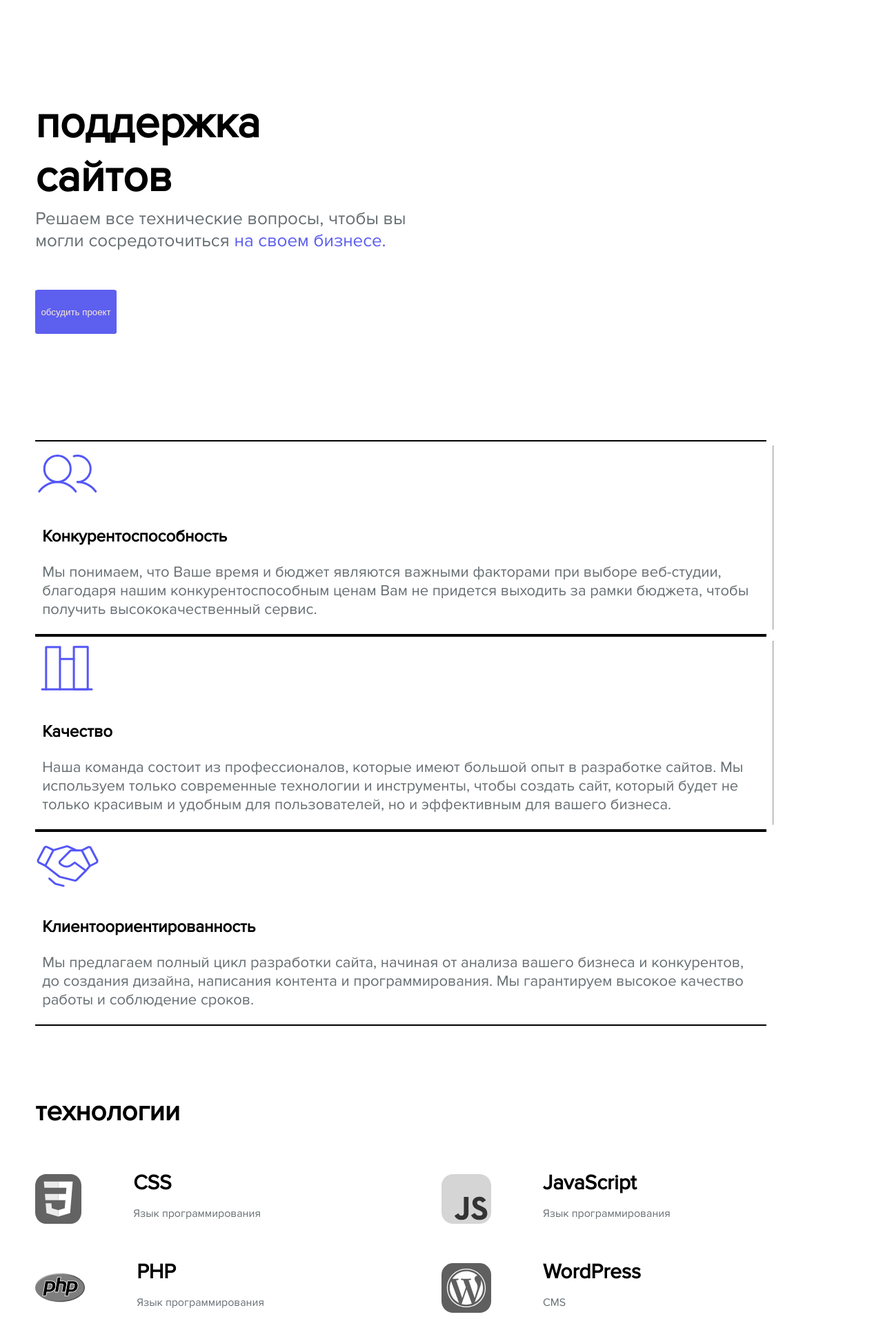
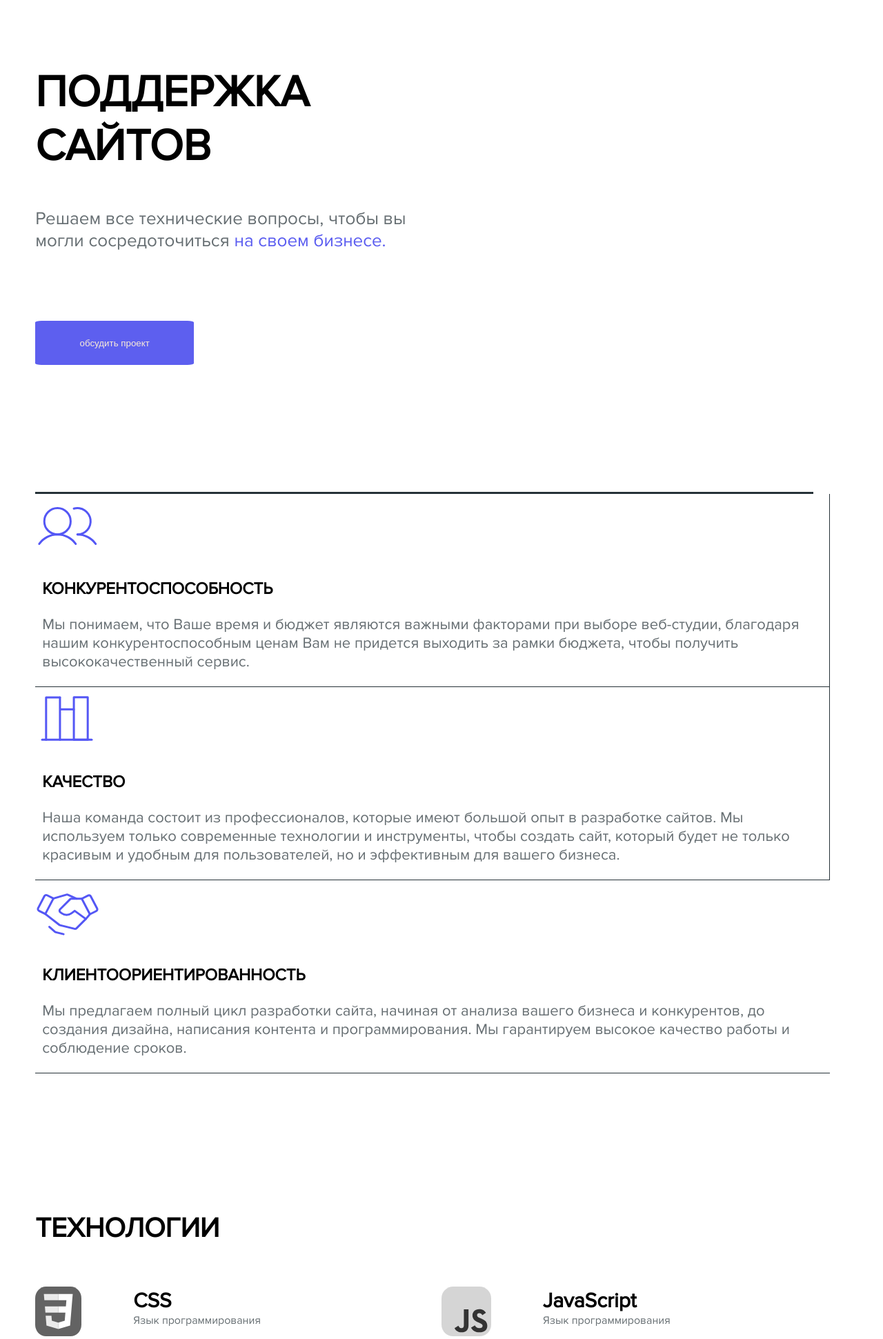
Before and after one commit to yydddiii/YourStartup, a PHP site: page /main.html in a window 1280 px wide. Shown: the part 63-2004 px from the top of the page at 69% size. Run offline with PHP 8.4, Linux system fonts and the light colour scheme.

Commit message:
ыуьш

```diff
--- a/CSS/styles.css
+++ b/CSS/styles.css
@@ -1,6 +1,6 @@
 @font-face {
 	font-family: 'Proxima Nova';
-	src: url('fonts/proximanova_regular.ttf');
+	src: url('../fonts/proximanova_regular.ttf');
 	font-weight: normal;
 	font-style: normal;
 }
@@ -208,10 +260,6 @@
 
     .header{
         grid-template-columns: 1fr 8fr 4fr ;
-    }
-
-    .info{
-        grid-template-columns: 90% 20px;
     }
 
     .technologies__picture{
@@ -470,28 +550,27 @@ input{
 }
 
 h1{
-    font-size: 64px;
+    text-transform: uppercase;
 }
 
 h2{
-    font-size: 40px;
     font-weight: 600;
+    text-transform: uppercase;
 }
 
 h3{
-    font-size: 24px;
     font-weight: 600;
+    text-transform: uppercase;
 }
 
 h4{
-    font-size: 30px;
     font-weight: 600;
     margin: 0;
 }
 
 h5{
-    font-size: 14px;
     font-weight: 400;
+    text-transform: uppercase;
 }
 
 .called{
@@ -934,6 +1017,7 @@ h5{
 
 .button{
     height: 64px;
+    width: 230px;
     background-color: #5D5FEF;
     color: antiquewhite;
     border: none;
@@ -958,14 +1042,14 @@ h5{
     align-self: center;
     font-size: 64px;
     margin-top: 0px;
-    margin-bottom: 5px;
+    margin-bottom: 50px;
     font-weight: 700;
 }
 
 .support__main-text{
     margin-top: 0px;
     color: #676F73;
-    margin-bottom: 5px;
+    margin-bottom: 100px;
 }
 
 .support__main-color-text{
@@ -975,11 +1059,6 @@ h5{
 .support__button-wrapper{
     display: grid;
     grid-row: 3;
-}
-
-.support__button{
-    margin-top: 50px;
-    width: 20%;
 }
 
 .support__picture{
@@ -998,12 +1077,24 @@ h5{
 
 .info{
     display: grid;
-    margin-top: 100px;
+    margin-top: 175px;
+}
+
+.info__top-border{
+    border-bottom: 1px solid #263238;
+    margin-right: 50px;
 }
 
 .info__block{
-    border-top: 2px solid black;
-    border-bottom: 2px solid black;
+    border: 1px solid #263238;
+    border-left: none;
+    border-top: none;
+    margin-right: 26px;
+}
+
+.info__block:last-child{
+    margin-right: none;
+    border-right: none;
 }
 
 .info__text-block{
@@ -1026,7 +1117,7 @@ h5{
 }
 
 .title-text{
-    margin-top: 100px;
+    margin-top: 200px;
     margin-bottom: 60px;
 }
 
@@ -1063,7 +1154,7 @@ h5{
 .technologies__description-text{
     color: #676F73;
     font-size: 16px;
-    top: 10px;
+    margin-top: 0px;
 }
 
 .possibilites{
--- a/main.html
+++ b/main.html
@@ -42,31 +42,30 @@
         <div class="container">
             <div class="application">
                 <div class="application__text">
-                    <h1 class="application__title">оставьте заявку
-                        на поддержку сайта</h1>
+                    <h1 class="application__title">оставьте заявку </br>на поддержку сайта</h1>
                     <div class="application__information">Наши менеджеры свяжутся с Вами в течении 10 минут, после отправки заявки. В телефонном разговоре зададут уточняющие вопросы для формирования коммерческого предложения, которое Вы получите в день обращения.</div>
                 </div>
                 <div class="application__input-block">
                     <div class="application__static-input">
                         <div class="application__input">
                             <input type="text" id="application__name-input" class="application__input-entry" placeholder="Имя">
-                            <span id='application__error-name' class="application__error-name"></span>
+                            <span id="application__error-name" class="application__error-name"></span>
                         </div>
                         <div class="application__input">
                             <p><input type="tel" id="application__phone-number-input" class="application__input-entry" placeholder="Телефон"></p>
-                            <span id='application__error-phone' class="application__error-phone"></span>
+                            <span id="application__error-phone" class="application__error-phone"></span>
                         </div>
                         <div class="application__input">
                             <input type="text" name="application__company-input" class="application__input-entry" placeholder="Компания">
                         </div>
                         <div class="application__input">
                             <input type="email" id="application__email-input" class="application__input-entry" placeholder="Почта">
-                            <span id='application__error-email' class="application__error-bottom"></span>
+                            <span id="application__error-email" class="application__error-bottom"></span>
                         </div>
                     </div>
                     <div class="application__rate-block">
                         <div class="application__select-rate">
-                            <p id='application__select-rate-text' class="application__select-rate-text">Тариф</p>
+                            <p id="application__select-rate-text" class="application__select-rate-text">Тариф</p>
                             <div class="application__select-arrow">
                                 <span class="application__select-arrow-left"></span>
                                 <span class="application__select-arrow-right"></span>
@@ -142,6 +141,9 @@
         <section>
             <div class="container">
                 <div class="info">
+                    <div class="info__top-border"></div>
+                    <div class="info__top-border"></div>
+                    <div class="info__top-border"></div>
                     <div class="info__block">
                         <div class="info__picture">
                             <img src="images/Users.svg" class="info__img">
@@ -152,7 +154,6 @@
                                 и бюджет являются важными факторами при выборе веб-студии, благодаря нашим конкурентоспособным ценам Вам не придется выходить за рамки бюджета, чтобы получить высококачественный сервис.</p>
                         </div>
                     </div>
-                    <hr class="info__side">
                     <div class="info__block">
                         <div class="info__picture">
                             <img src="images/ChartBar.svg" class="info__img">
@@ -164,7 +165,6 @@
                                 но и эффективным для вашего бизнеса.</p>
                         </div>
                     </div>
-                    <hr class="info__side">
                     <div class="info__block">
                         <div class="info__picture">
                             <img src="images/Handshake.svg" class="info__img">
@@ -379,8 +379,7 @@
                                 <div class="subscription__item-text"><img src="images/minus-cirlce.svg" class="subscription__tick-img">Разработка логотипа</div>
                             </div>
                             <div class="subscription__price-block">
-                                <hr class="subscription__line">
-                                <p class="subscription__price-text">15 000 ₽</p>
+                                <p class="subscription__price-text-first">15 000 ₽</p>
                             </div>
                         </div>
                     </div>
@@ -400,8 +399,7 @@
                                 <div class="subscription__item-text"><img src="images/minus-cirlce.svg" class="subscription__tick-img">Разработка логотипа</div>
                             </div>
                             <div class="subscription__price-block">
-                                <hr class="subscription__line">
-                                <p class="subscription__price-text">30 000 ₽</p>
+                                <p class="subscription__price-text-second">30 000 ₽</p>
                             </div>
                         </div>
                     </div>
@@ -418,13 +416,11 @@
                             <div class="subscription__item-text"><img src="images/tick-circle.svg" class="subscription__tick-img">Настройка рекламы</div>
                             <div class="subscription__item-text"><img src="images/tick-circle.svg" class="subscription__tick-img">Фирменный стиль</div>
                             <div class="subscription__item-text"><img src="images/tick-circle.svg" class="subscription__tick-img">Разработка логотипа</div>
-                            <hr class="subscription__line">
                             <div class="subscription__item-plus-block">
                                 <img src="images/add-circle.svg" class="subscription__tick-img">
                                 <p class="subscription__text-plus-text">Перенос неиспользованных часов в следующий месяц (но не более одно раза
                                 в квартал)</p>
                             </div>
-                            <hr class="subscription__line">
                             <p class="subscription__price-plus-text">50 000 ₽</p>
                         </div>
                     </div>
@@ -464,7 +460,7 @@
             <div class="big-button">
                 <button type="button" class="big-button__button" onclick = applicationCall()>
                     <div class="big-button__text">
-                        <p class="big-button__txt">оставьте заявку на поддержку сайта</p>
+                        <p class="big-button__txt">оставьте заявку</br>на поддержку сайта</p>
                         <div class="big-button__arrow"><img src="images/Arrow 9.svg" class="big-button__img"></div>
                     </div>
                 </button>
```
Also changed, not shown: other parts of CSS/styles.css (+133 -22 lines).
